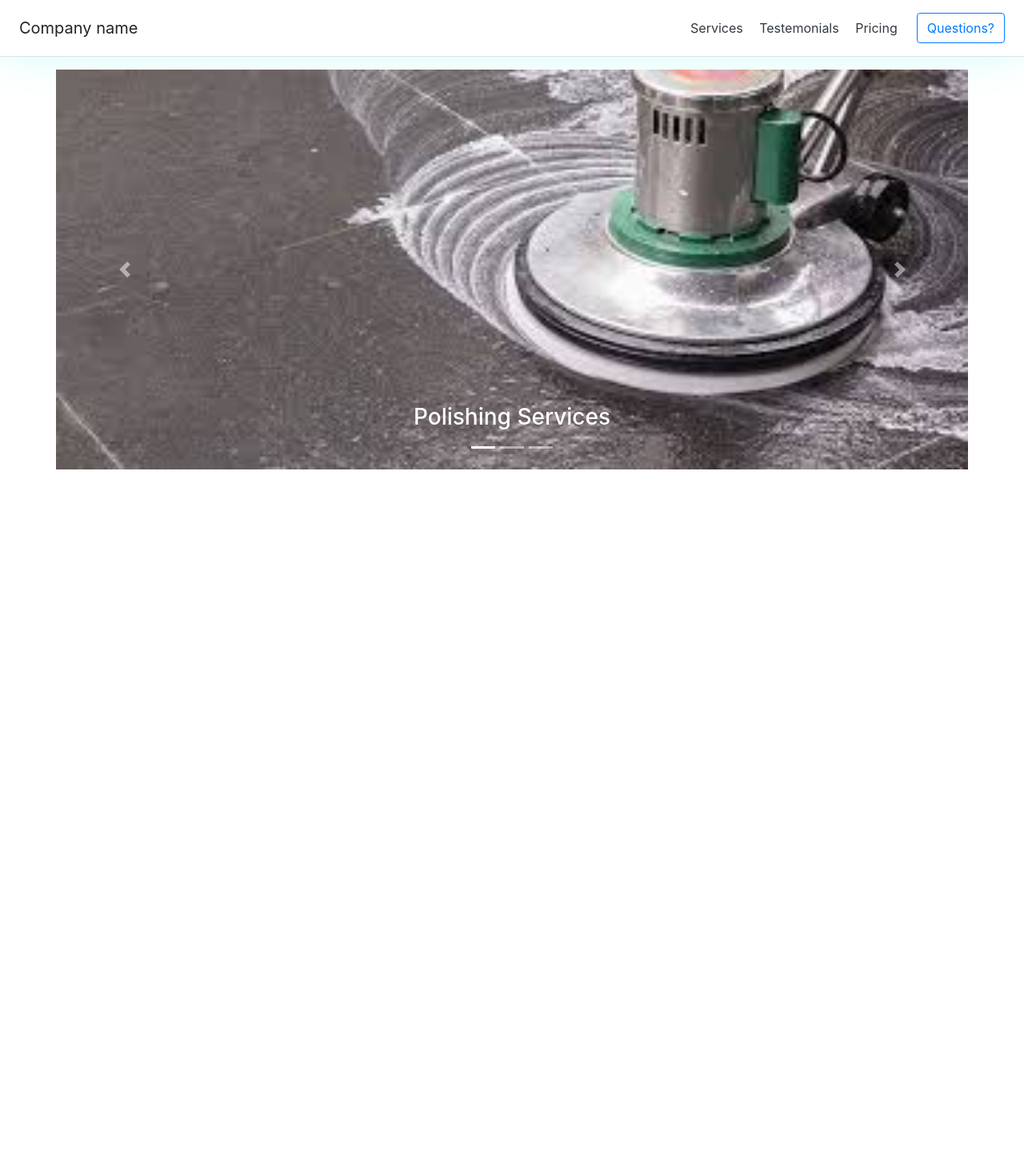
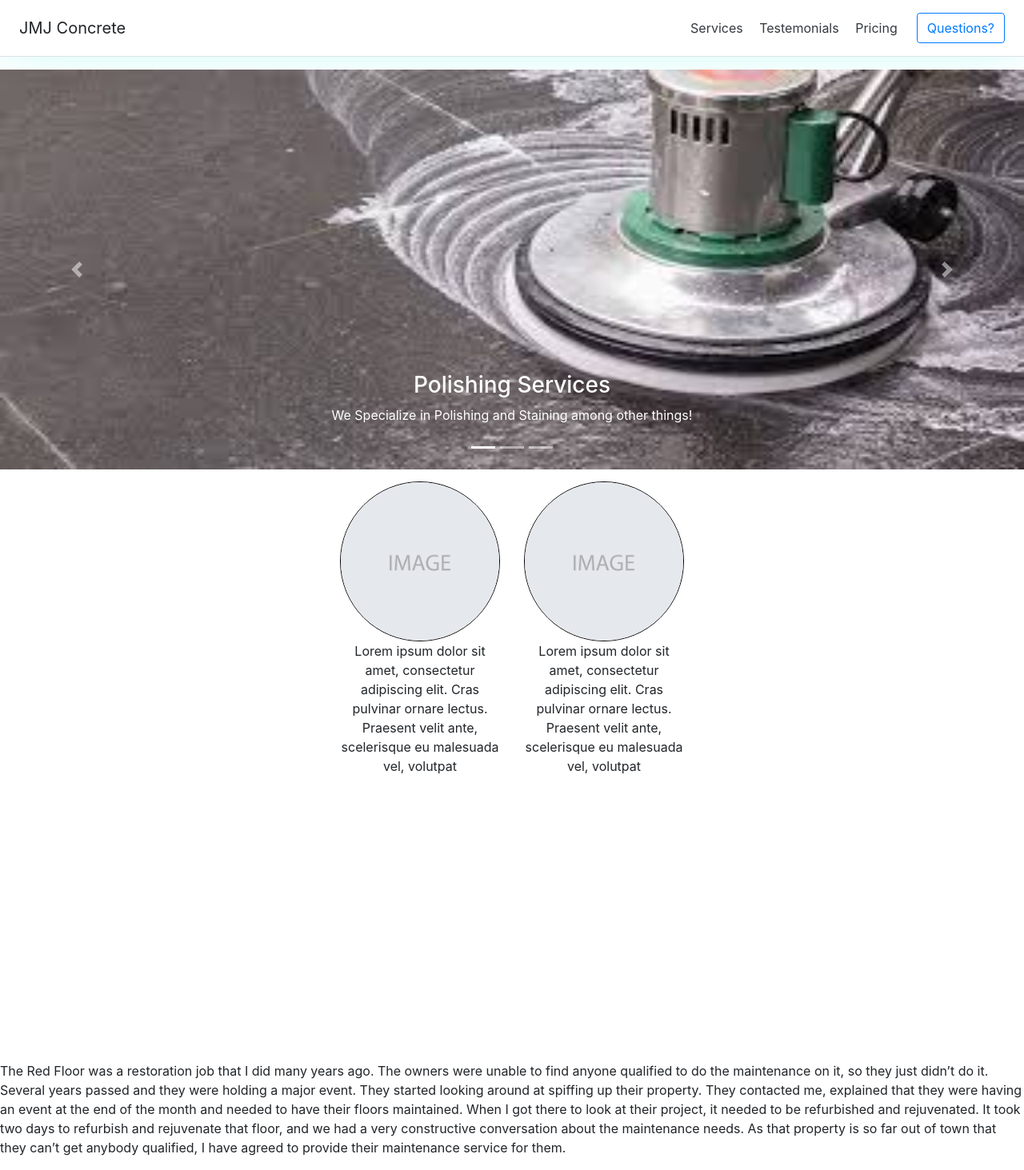
Before and after one commit to Richand83/concrete, a Flask app: page / in a window 1280 px wide. Shown: the whole page at 80% size. Before the commit the page ends 587 px from the top, so only its background shows below. Run offline with Flask 2, Linux system fonts and the light colour scheme; some libraries are stand-ins or nearby versions.

Commit message:
minor changes

```diff
--- a/static/main.css
+++ b/static/main.css
@@ -7,17 +7,32 @@
 }
 .carousel-inner img {
     width: 100%;
-    /* height: 100%; */
   }
 #dimension {
     padding: 0;
-
+   scroll-behavior: smooth;
 }
 #slider {
     min-width: 50%;
 
 }
-@keyframes example1 {
+.about img {
+    border: 1px solid black;
+    border-radius: 50%;
+    width: 200px;
+    /* margin: 10px; */
+}
+.about div {
+    padding: 5px;
+    margin: 10px;
+    height: 90vh;;
+}
+.about div p {
+    max-width: 200px;
+    /* margin: 0; */
+    text-align: center;
+}
+/* @keyframes example1 {
     0%   {background-color: red;}
     25%  {background-color: yellow;}
     50%  {background-color: blue;}
@@ -27,4 +42,4 @@
 #animation1 {
     animation-name: example1;
     animation-duration: 4s;
-}
+} */
--- a/static/main.js
+++ b/static/main.js
@@ -1,10 +1,10 @@
 
 $(document).ready(function () {
+    $('#animation1').hide();
+    $( Window ).scroll(function () {
+        $('p').fadeIn();
 
-        $( Window ).scroll(function () {
-            $('p').hide();
-
-        });
+    });
 
 
   });
--- a/templates/index.html
+++ b/templates/index.html
@@ -14,15 +14,15 @@
 <body>
     <!-- Navigation section -->
     <div class="d-flex flex-column flex-md-row align-items-center p-3 px-md-4 mb-3 bg-white border-bottom box-shadow">
-            <h5 class="my-0 mr-md-auto font-weight-normal">Company name</h5>
+            <h5 class="my-0 mr-md-auto font-weight-normal">JMJ Concrete</h5>
             <nav class="my-2 my-md-0 mr-md-3">
-              <a class="p-2 text-dark" href="#">Services</a>
+              <a class="p-2 text-dark" href="#about">Services</a>
               <a class="p-2 text-dark" href="#">Testemonials</a>
               <a class="p-2 text-dark" href="#">Pricing</a>
             </nav>
             <a class="btn btn-outline-primary" href="#">Questions?</a>
           </div>
-    <div class="container" id="dimension">
+    <div class="container-fluid" id="dimension">
         <div id="slider" class="d-flex carousel slide align-content-center" data-ride="carousel">
             <ul class="carousel-indicators">
                 <li data-target="#slider" data-slide-to="0" class="active"></li>
@@ -59,6 +59,17 @@
                 <span class="carousel-control-next-icon"></span>
             </a>
         </div>
+        <div class="about d-flex justify-content-center">
+            <div id="about">
+                <img src="/static/images/blank.png" alt="">
+                <p>Lorem ipsum dolor sit amet, consectetur adipiscing elit. Cras pulvinar ornare lectus. Praesent velit ante, scelerisque eu malesuada vel, volutpat</p>
+
+            </div>
+            <div>
+                <img src="/static/images/blank.png" alt="">
+                <p>Lorem ipsum dolor sit amet, consectetur adipiscing elit. Cras pulvinar ornare lectus. Praesent velit ante, scelerisque eu malesuada vel, volutpat</p>
+            </div>
+        </div>
         <p id="animation1">The Red Floor was a restoration job that I did many years ago. The owners were unable to find anyone qualified to do the maintenance on it, so they just didn’t do it. Several years passed and they were holding a major event. They started looking around at spiffing up their property. They contacted me, explained that they were having an event at the end of the month and needed to have their floors maintained. When I got there to look at their project, it needed to be refurbished and rejuvenated. It took two days to refurbish and rejuvenate that floor, and we had a very constructive conversation about the maintenance needs. As that property is so far out of town that they can’t get anybody qualified, I have agreed to provide their maintenance service for them. </p>
 
 
```
